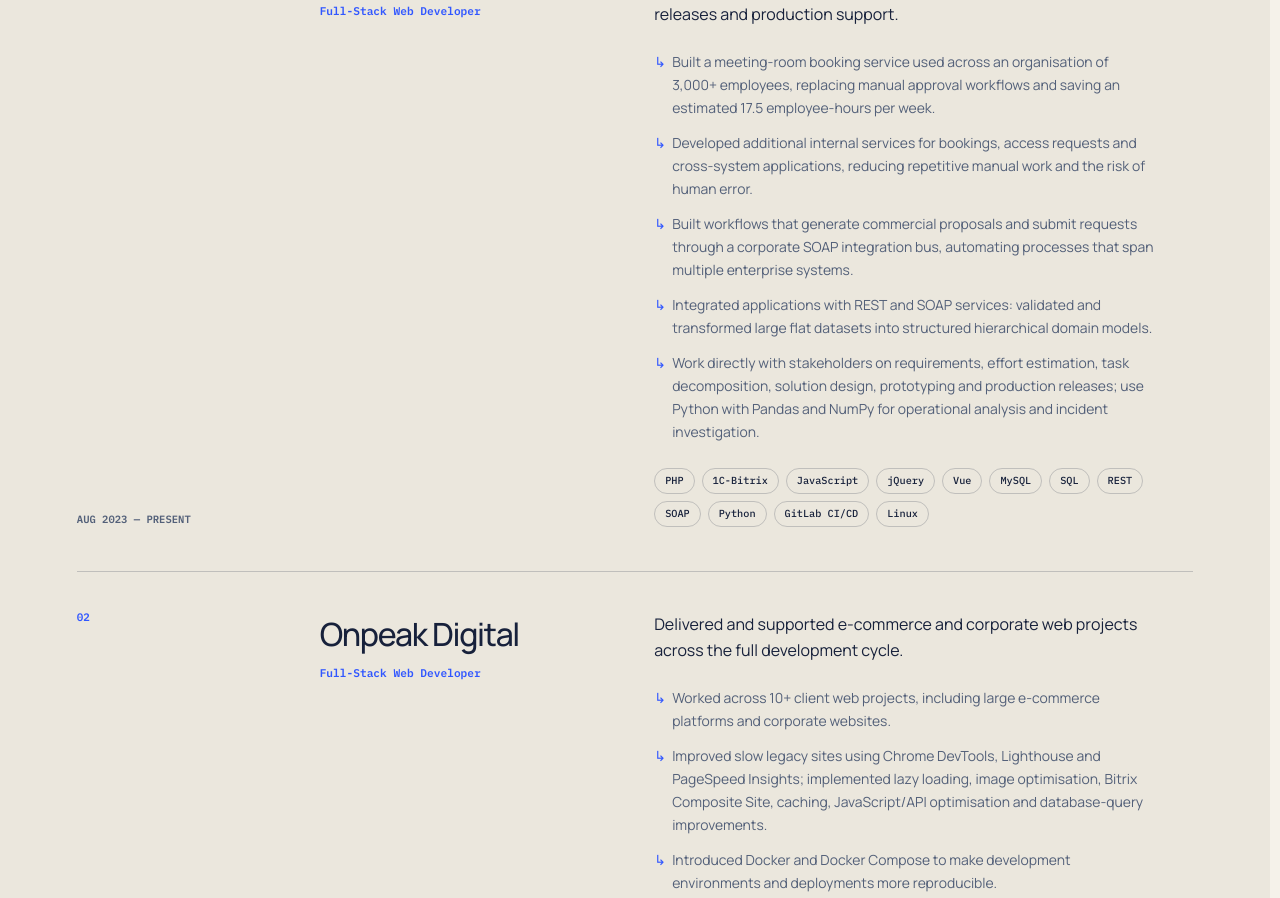
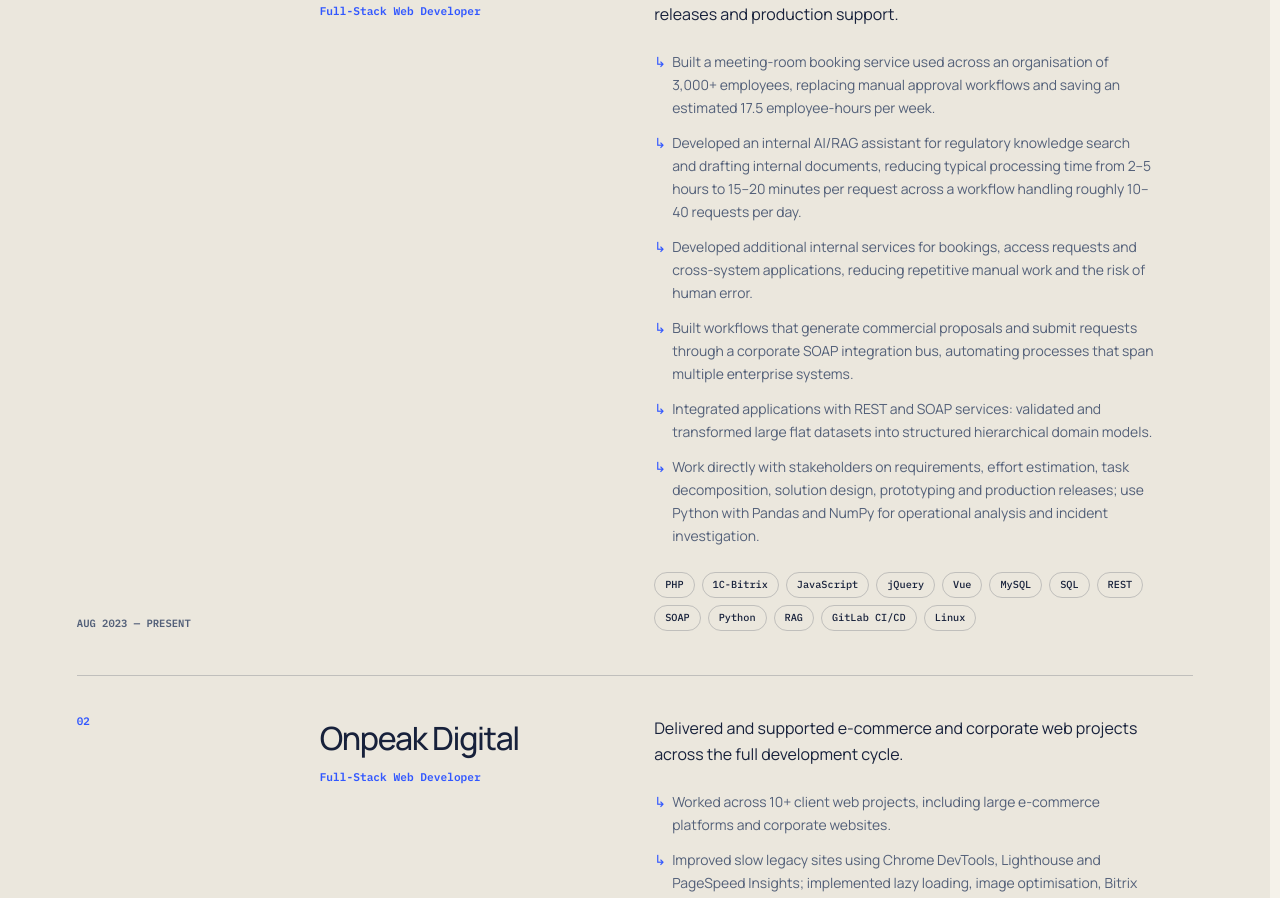
Before and after one commit to theDAREK497/portfolio, a React (Vite) app: page / in a window 1280 px wide. Shown: the part 5625-6523 px from the top of the page. Built offline with nearby package versions, Linux system fonts and the light colour scheme.

Commit message:
docs: add enterprise RAG impact to experience

```diff
--- a/src/content/experience.ts
+++ b/src/content/experience.ts
@@ -12,6 +12,7 @@
     points: {
       en: [
         'Built a meeting-room booking service used across an organisation of 3,000+ employees, replacing manual approval workflows and saving an estimated 17.5 employee-hours per week.',
+        'Developed an internal AI/RAG assistant for regulatory knowledge search and drafting internal documents, reducing typical processing time from 2–5 hours to 15–20 minutes per request across a workflow handling roughly 10–40 requests per day.',
         'Developed additional internal services for bookings, access requests and cross-system applications, reducing repetitive manual work and the risk of human error.',
         'Built workflows that generate commercial proposals and submit requests through a corporate SOAP integration bus, automating processes that span multiple enterprise systems.',
         'Integrated applications with REST and SOAP services: validated and transformed large flat datasets into structured hierarchical domain models.',
@@ -19,6 +20,7 @@
       ],
       ru: [
         'С нуля разработал сервис бронирования переговорных для организации с 3000+ сотрудниками: заменил ручную цепочку согласований и сократил трудозатраты примерно на 17,5 человеко-часа в неделю.',
+        'Разработал внутренний AI/RAG-ассистент для поиска по регламентам и подготовки внутренних документов: типичное время обработки запроса сократилось с 2–5 часов до 15–20 минут при потоке примерно 10–40 запросов в день.',
         'Разрабатывал другие внутренние сервисы для бронирований, заявок на доступ и передачи заявок между системами, сокращая ручную работу и влияние человеческого фактора.',
         'Автоматизировал процессы формирования коммерческих предложений и отправки заявок через корпоративную SOAP-шину в цепочках, охватывающих несколько корпоративных систем.',
         'Интегрировал приложения с REST- и SOAP-сервисами: валидировал и преобразовывал большие плоские наборы данных в структурированные иерархические модели.',
@@ -36,6 +38,7 @@
       'REST',
       'SOAP',
       'Python',
+      'RAG',
       'GitLab CI/CD',
       'Linux',
     ],
```
